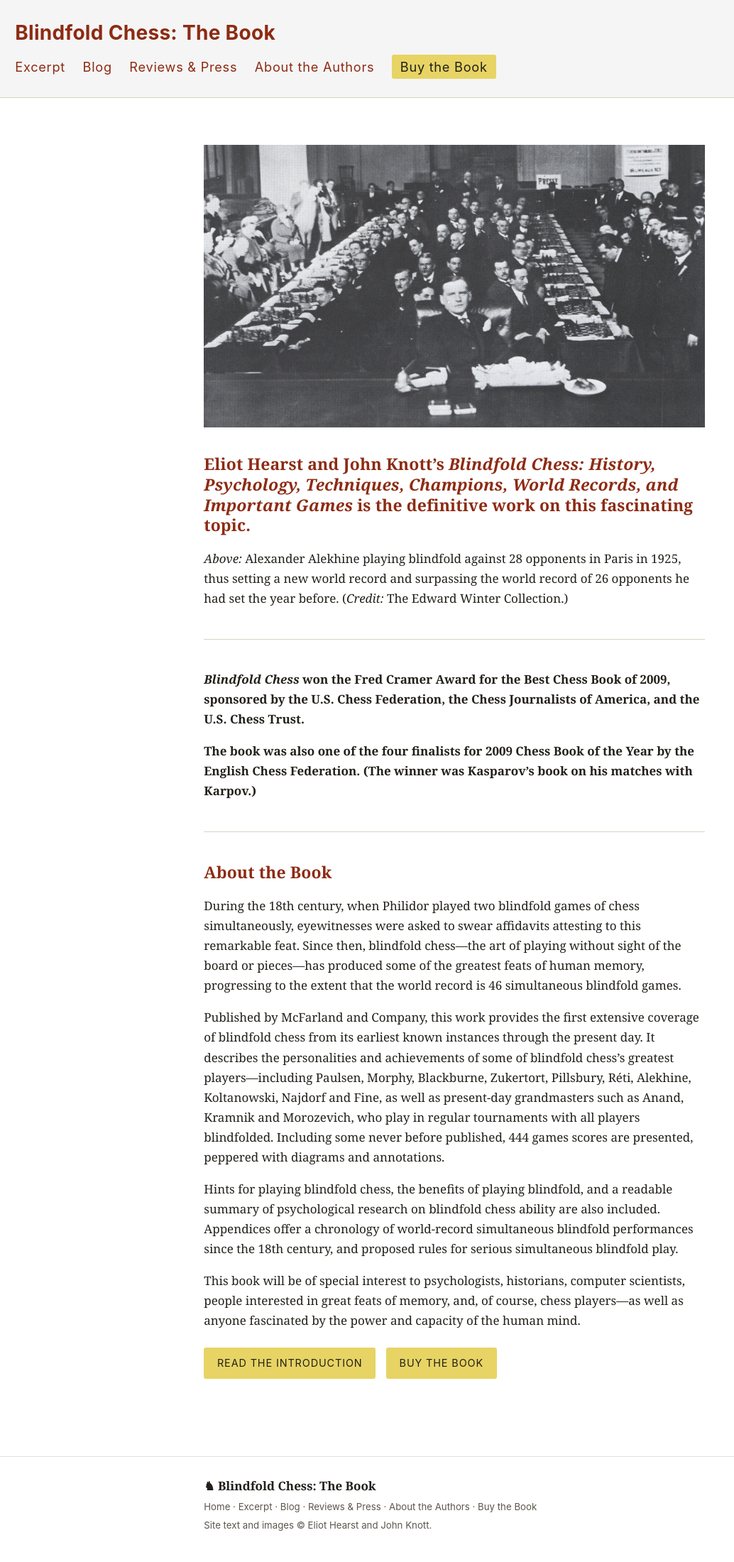
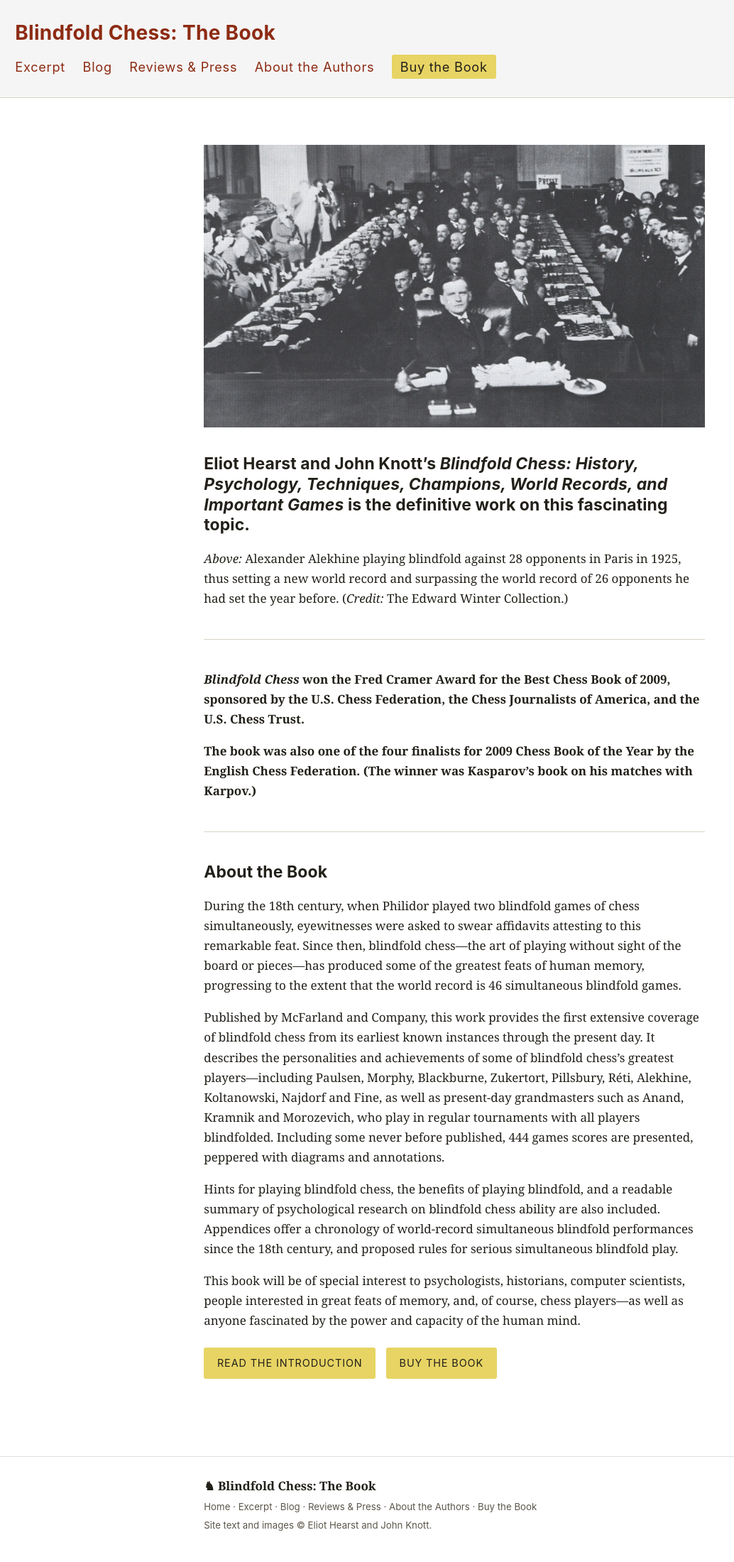
Before and after one commit to panopticist/blindfoldchess, a Jekyll site: the page built from index.md, in a window 1280 px wide. Shown: the whole page at 71% size, without its empty margins (0-1034 px from the left). Built offline with Jekyll 4.4.1, drawn with Linux system fonts in a browser that asks for light colours.

Commit message:
Style sheet tweaks

```diff
--- a/assets/css/style.css
+++ b/assets/css/style.css
@@ -55,18 +55,19 @@
    roughly 2x the width of the page's content column. */
 .site-header {
   position: relative;
+  background: var(--nav-bg);
+  border-bottom: 1px solid var(--rule);
+  padding-top: 1.75rem;
+  padding-bottom: 10px; /* extra breathing room above the hairline divider */
 }
 .site-header-row {
-  position: relative;
   display: flex;
   align-items: center;
   justify-content: flex-start;
   flex-wrap: wrap;
-  background: var(--nav-bg);
-  border-bottom: 1px solid var(--rule);
-  padding: 1.75rem 1.25rem calc(1.1rem + 10px);
+  padding-bottom: 1.1rem;
   max-width: calc(var(--max-width) * 2);
-  margin: 0 auto; /* the boxed bar centers here, with plain white on either side once the viewport is wider than the box */
+  margin: 0 auto; /* centers the title+nav content within the full-bleed gray band above */
 }
 
 .site-title {
@@ -136,13 +137,13 @@
 .content { padding: 2.25rem 1.25rem 3rem; }
 
 h1, h2, h3, h4 { line-height: 1.25; letter-spacing: 0.005em; }
-h3, h4 {
+/* All headline levels: sans-serif, body-text color (not red -- that's
+   reserved for the blog listing's post-title links, styled separately below). */
+h1, h2, h3, h4, .page-title {
   font-family: -apple-system, BlinkMacSystemFont, "Segoe UI", Helvetica, Arial, sans-serif;
   color: var(--ink);
 }
-h1, h2, .page-title { color: var(--red); }
 .page-title {
-  font-family: -apple-system, BlinkMacSystemFont, "Segoe UI", Helvetica, Arial, sans-serif;
   font-size: 1.9rem;
   margin: 0 0 0.4rem;
 }
@@ -281,7 +282,15 @@
 @media (max-width: 640px) {
   html { font-size: 100%; }
 
-  .nav-toggle-label { display: flex; }
+  /* Hamburger moves to the left of the title on mobile, with a gap between
+     them, instead of trying to sit at the far right of a row that's now
+     left-aligned (which left it crashing into the title text). */
+  .nav-toggle-label {
+    display: flex;
+    order: -1;
+    margin-right: 0.75rem;
+  }
+  .site-title { font-size: 1.2rem; }
 
   .site-nav {
     display: none;
```
